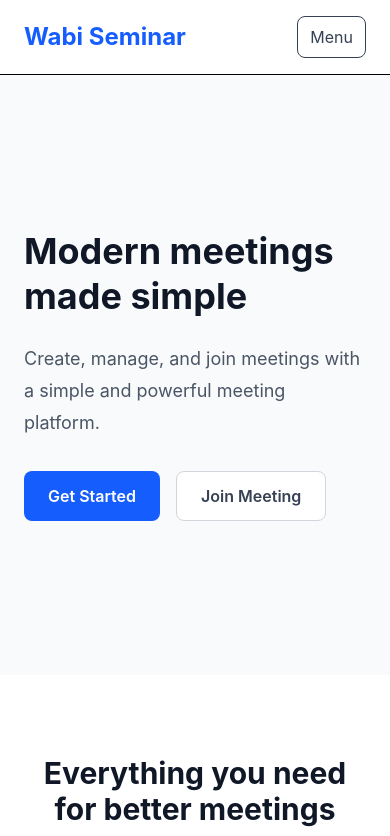
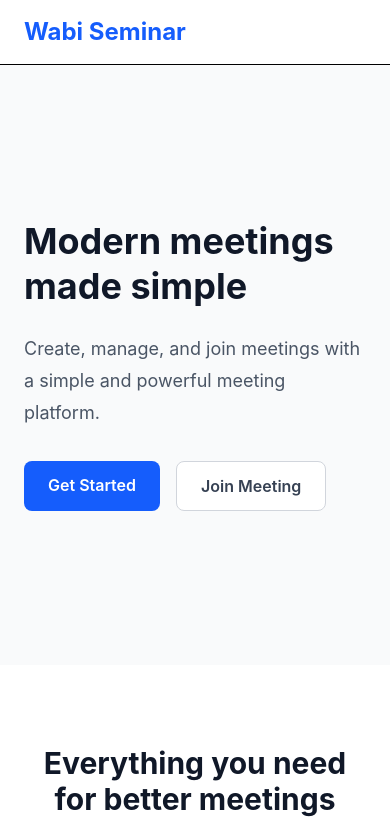
Before and after one commit to shemsu-melese/wabi-seminar, a React (Vite) app in the folder frontend/: page / in a window 390 px wide. Shown: the top 836 px of the page. Built offline with nearby package versions, Linux system fonts and the light colour scheme.

Commit message:
Connect navbar and homepage navigation

```diff
--- a/frontend/src/components/Navbar.jsx
+++ b/frontend/src/components/Navbar.jsx
@@ -39,28 +39,19 @@ function Navbar() {
 
           <Link
             to="/login"
-            className="rounded-lg bg-blue-600 px-5 py-2 font-semibold text-white hover:bg-blue-700"
+            className="rounded-lg bg-blue-600 px-5 py-2 text-white hover:bg-blue-700"
           >
             Login
           </Link>
 
           <Link
             to="/register"
-            className="rounded-lg border border-blue-600 px-5 py-2 font-semibold text-blue-600 hover:bg-blue-50"
+            className="rounded-lg border border-blue-600 px-5 py-2 text-blue-600 hover:bg-blue-50"
           >
             Register
           </Link>
 
         </div>
-
-        {/* Mobile Menu Button */}
-        <button
-          className="rounded-lg border px-3 py-2 text-gray-700 md:hidden"
-          type="button"
-        >
-          Menu
-        </button>
-
       </div>
     </nav>
   );
--- a/frontend/src/pages/HomePage.jsx
+++ b/frontend/src/pages/HomePage.jsx
@@ -1,3 +1,4 @@
+import { Link } from "react-router-dom";
 function HomePage() {
   return (
     <>
@@ -21,13 +22,19 @@ function HomePage() {
           </p>
 
           <div className="mt-8 flex flex-wrap gap-4">
-            <button className="rounded-lg bg-blue-600 px-6 py-3 font-semibold text-white hover:bg-blue-700">
+            <Link
+              to="/register"
+              className="rounded-lg bg-blue-600 px-6 py-3 font-semibold text-white hover:bg-blue-700"
+            >
               Get Started
-            </button>
+            </Link>
 
-            <button className="rounded-lg border border-gray-300 bg-white px-6 py-3 font-semibold text-gray-700 hover:bg-gray-100">
-              Join Meeting
-            </button>
+            <Link
+                to="/meetings"
+                className="rounded-lg border border-gray-300 bg-white px-6 py-3 font-semibold text-gray-700 hover:bg-gray-100"
+              >
+                Join Meeting
+            </Link>
           </div>
         </div>
       </section>
```
